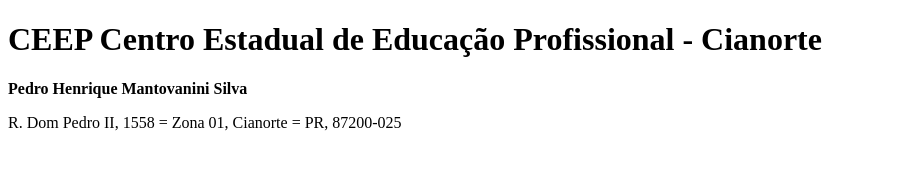
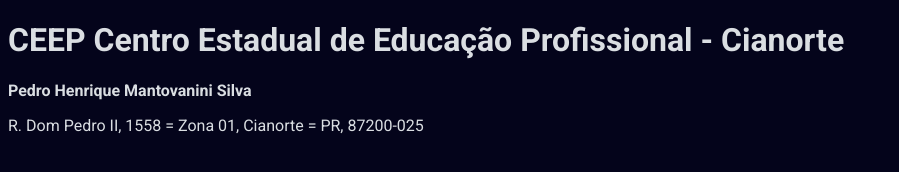
Before and after one commit to Pedro-Mantovanini-Silva/Trabalho-de-Front-End, a plain HTML site: page index.html in a window 1280 px wide. Shown: the whole page, without its empty margins (0-899 px from the left). Drawn offline with Linux system fonts and the light colour scheme.

Commit message:
Add files via upload

```diff
--- a/index.html
+++ b/index.html
@@ -4,6 +4,7 @@
     <meta charset="UTF-8">
     <meta name="viewport" content="width=device-width, initial-scale=1.0">
     <title>Ceep trabajo</title>
+    <link rel="stylesheet" href="style.css">
 </head>
 <body>
     <header>
--- /dev/null
+++ b/style.css
@@ -0,0 +1,7 @@
+@import url("https://fonts.googleapis.com/css2?family=Roboto:ital,wght@0,100..900;1,100..900&display=swap");
+
+body {
+    background-color:rgb(4, 4, 27);
+    color:rgb(218, 222, 226);
+    font-family: "Roboto", Arial, Helvetica, sans-serif;
+}
```
